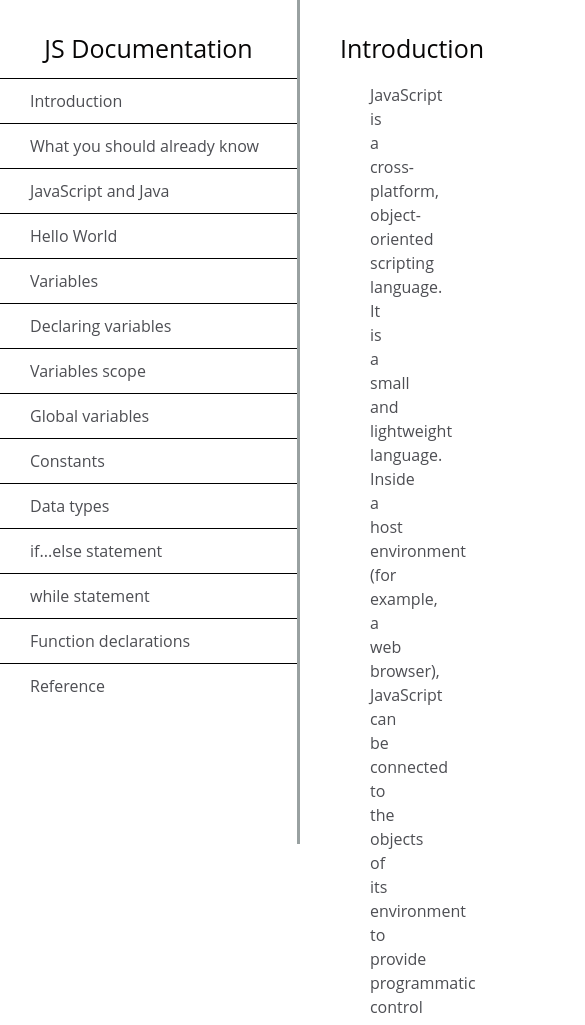
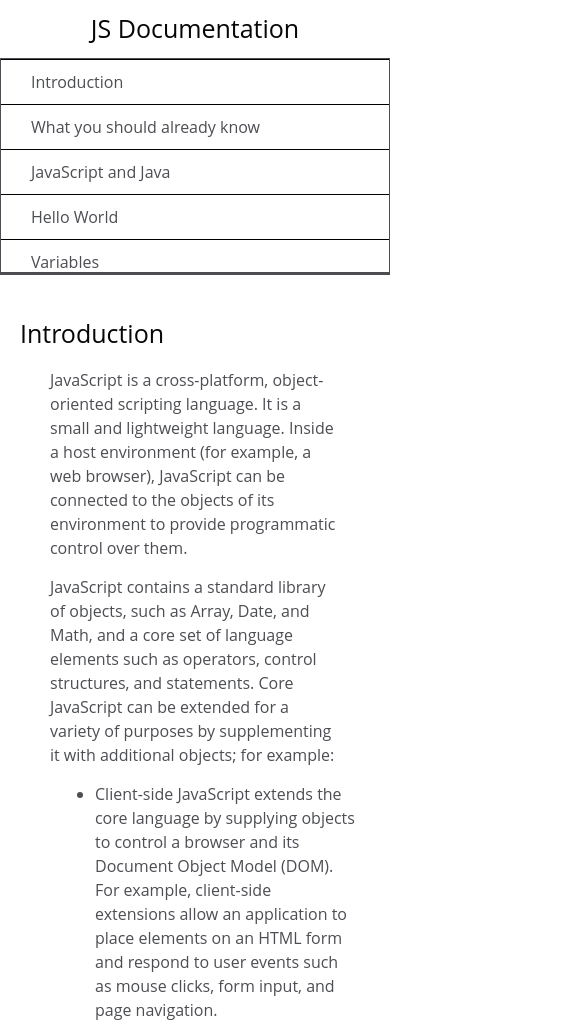
Before and after one commit to minhhuy11022000/Technical-Documentation-Page, a plain HTML site: page index.html in a window 390 px wide. Shown: the top 1025 px of the page, 585 px wide, since content can reach past the window. Drawn offline with Linux system fonts and the light colour scheme.

Commit message:
Add Responsive

```diff
--- a/resources/css/styles.css
+++ b/resources/css/styles.css
@@ -46,7 +46,7 @@ nav{
 }
 
 #navbar ul{
-    /* height: 88%; */
+    height: 88%;
     padding: 0;
     overflow-y: auto;
     overflow-x: hidden;
@@ -78,7 +78,7 @@ nav{
 #main-doc{
     margin-left: 300px;
     margin-bottom: 110px;
-    padding-left: 40px;
+    padding: 20px;
 }
 
 .main-section{
@@ -100,17 +100,28 @@ nav{
 /*-----------------------------------------------*/
 /*------------------Desktop mode-----------------------------*/
 /*-----------------------------------------------*/
-/* @media (min-width: 900px){
-
+ @media only screen and (max-width: 730px){
+    #navbar{
+        background-color: white;
+        position: absolute;
+        top: 0;
+        padding: 0;
+        margin: 0;
+        width: 100%;
+        max-height: 275px;
+        border: none;
+        z-index: 1;
+        border-bottom: 2px solid;
+    }
 
     #navbar ul{
-        height: 88%;
-        padding: 0;
-        overflow-y: auto;
-        overflow-x: hidden;
+        height: 215px;
+        border: 1px solid;
     }
 
-    main{
-        margin-left: 300px;
+    #main-doc{
+        position: relative;
+        margin-left: 0px;
+        margin-top: 265px;
     }
-} */
+}
```
